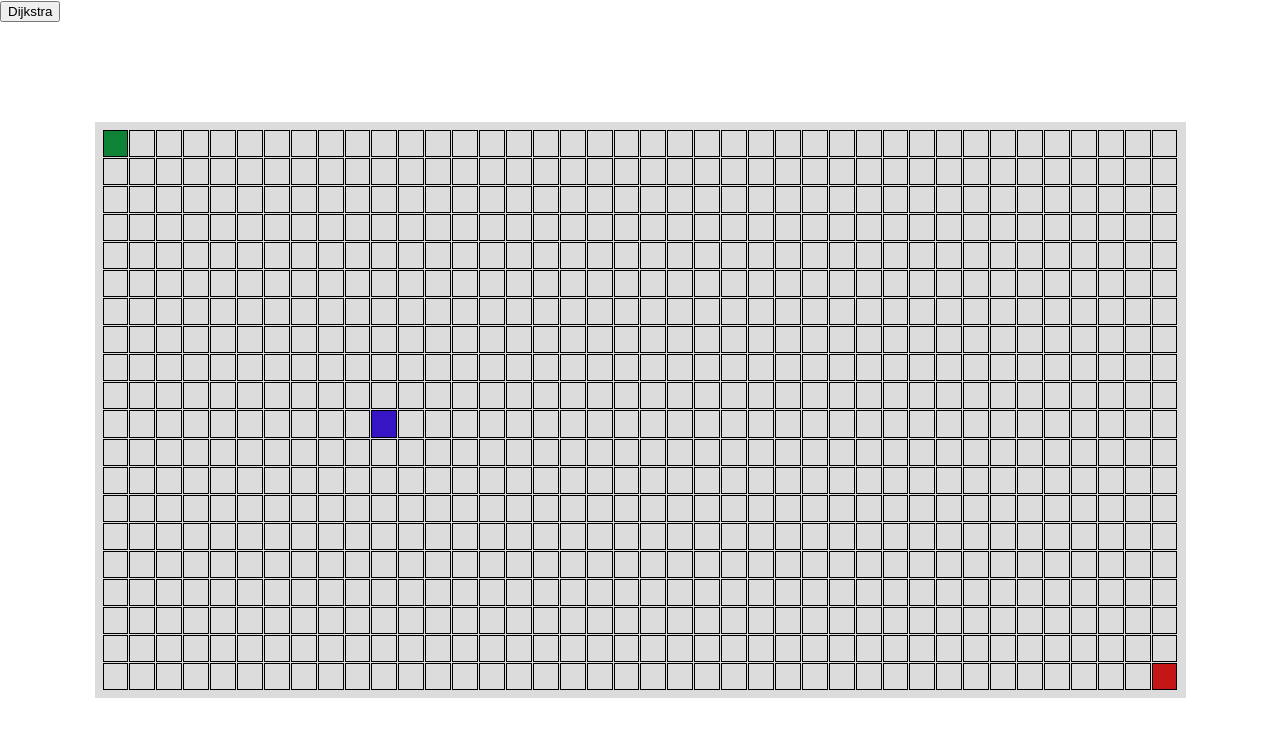
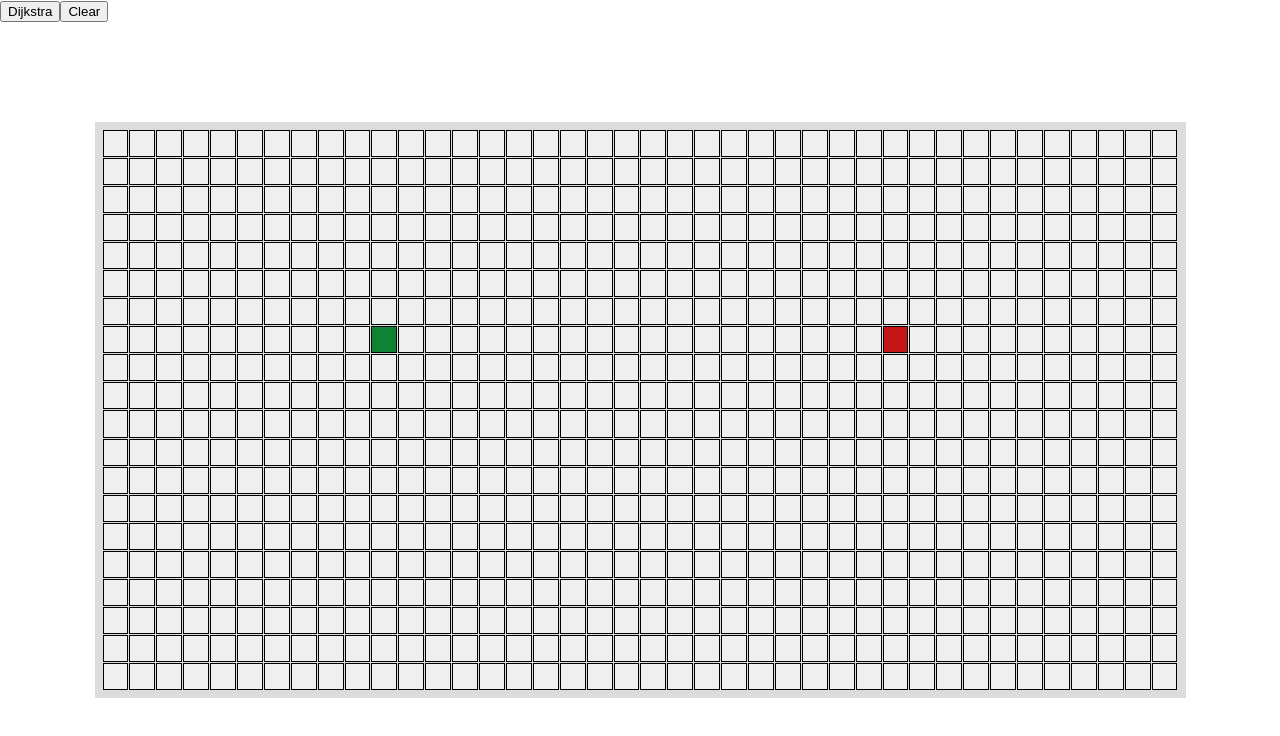
Before and after one commit to JeremyOlea/PathFinder, a React (Create React App) app: page / in a window 1280 px wide. Shown: the top 736 px of the page. Built offline with nearby package versions, Linux system fonts and the light colour scheme.

Commit message:
animate and clearing

```diff
--- a/src/Algorithms/Dijkstra.jsx
+++ b/src/Algorithms/Dijkstra.jsx
@@ -12,16 +12,6 @@ const dijkstra = (grid, start, end) => {
     });
 
     grid[start['row']][start['col']]['distance'] = 0;
-
-    // for(let i = 0; i < grid.length; i++) {
-    //     for(let j = 0; j < grid[0].length; j++) {
-    //         if(i == start.row && j == start.col) {
-    //             grid[i][j]['distance'] = 0;
-    //         } else {
-    //             grid[i][j]['distance'] = Infinity;
-    //         }
-    //     }
-    // }
 
     pq.queue(grid[start['row']][start['col']]);
     while(pq.length != 0) {
@@ -52,24 +42,31 @@ const dijkstra = (grid, start, end) => {
                     if(newNode['isEnd']) {
                         visited.add(newNode);
                         visitedOrder.push(newNode);
+                        newNode['prevNode'] = node;
                         shortestPath = getShortestPath(newNode);
                         return {visitedOrder, shortestPath};
                     }
                     let dist = 1;
-                    if (node.distance + dist < grid[nextRow][nextCol].distance) {
-                        grid[nextRow][nextCol]['prevNode'] = node;
-                        grid[nextRow][nextCol]['distance'] = node.distance + dist;
+                    if (node['distance'] + dist < newNode['distance']) {
+                        newNode['prevNode'] = node;
+                        newNode['distance'] = node.distance + dist;
                     }
                     pq.queue(grid[nextRow][nextCol]);
                 }
         }
     }
-    console.log('ending');
     return {visitedOrder, shortestPath};
 }
 
 const getShortestPath = (node) => {
-
+    let shortestPath = []
+    let currNode = node
+    while(currNode != null && !currNode['isStart']) {
+        shortestPath.push(currNode);
+        currNode = currNode['prevNode'];
+    }
+    shortestPath.push(currNode);
+    return shortestPath;
 }
 
 export default dijkstra;
--- a/src/PathFinder/Node/Node.css
+++ b/src/PathFinder/Node/Node.css
@@ -1,6 +1,18 @@
 .node {
-    background-color: rgb(220,220,220);
+    /* background-color: rgb(220,220,220); */
     border: 1px black solid;
+}
+
+.wall {
+    background-color: rgb(54, 22, 196) !important;
+}
+
+.visited {
+    background-color: rgb(22, 170, 196) !important;
+}
+
+.shortestPath {
+    background-color: rgb(155, 22, 196) !important;
 }
 
 .start {
@@ -10,7 +22,3 @@
 .end {
     background-color: rgb(196, 22, 22) !important;
 }
-
-.wall {
-    background-color: rgb(54, 22, 196) !important;
-}
--- a/src/PathFinder/Node/Node.jsx
+++ b/src/PathFinder/Node/Node.jsx
@@ -21,6 +21,7 @@ class Node extends Component{
         let col = this.state.col;
         return(
             <button
+                id={`${row}-${col}`}
                 className={`node ${isStart ? 'start' : ''} ${isEnd ? 'end' : ''} ${isWall ? 'wall' : ''}`}
                 onMouseDown={() => this.state.onMouseDown(row, col)}
                 onMouseEnter={() => this.state.onMouseEnter(row, col)}
--- a/src/PathFinder/PathFinder.jsx
+++ b/src/PathFinder/PathFinder.jsx
@@ -9,15 +9,25 @@ class PathFinder extends Component {
         this.state = {
             grid: [],
             mouseDown: false,
+            animating: false,
         };
 
         // this.handleMouseDown = this.handleMouseDown.bind(this);
         // this.handelMouseUp = this.handelMouseUp.bind(this);
         // this.handleMouseEnter = this.handleMouseEnter.bind(this);
         this.runAlgorithm = this.runAlgorithm.bind(this);
+        this.initGrid = this.initGrid.bind(this);
+        this.clearBoard = this.clearBoard.bind(this);
     }
 
     componentDidMount() {
+        let {grid, startNode, endNode} = this.initGrid();
+        this.setState({grid: grid});
+        this.setState({startNode: startNode});
+        this.setState({endNode: endNode});
+    }
+
+    initGrid() {
         let grid = [];
         for(let i = 0; i < 20; i++) {
             let row = []
@@ -25,9 +35,9 @@ class PathFinder extends Component {
                 row.push({
                     'row': i,
                     'col': j,
-                    'isWall': (i === 10 && j === 10),
-                    'isStart': (i === 0 && j === 0),
-                    'isEnd': (i === 19 && j === 39),
+                    'isWall': false,
+                    'isStart': (i === 7 && j === 10),
+                    'isEnd': (i === 7 && j === 29),
                     'distance': Infinity,
                     'prevNode': null,
                 });
@@ -47,14 +57,11 @@ class PathFinder extends Component {
             }
         }
 
-        this.setState({grid: grid})
-        this.setState({startNode: startNode})
-        this.setState({endNode: endNode})
-        console.log(startNode);
+        return {grid, startNode, endNode};
     }
 
     handleMouseEnter(row, col) {
-        if (this.state.mouseDown) {
+        if (this.state.mouseDown && !this.state.animating) {
             let newGrid = this.state.grid.slice();
             newGrid[row][col]['isWall'] = !newGrid[row][col]['isWall'];
             this.setState({grid: newGrid});
@@ -62,9 +69,13 @@ class PathFinder extends Component {
     }
 
     handleMouseDown(row, col) {
-        let newGrid = this.state.grid.slice();
-        newGrid[row][col]['isWall'] = !newGrid[row][col]['isWall'];
-        this.setState({grid: newGrid, mouseDown: true});
+        if(!this.state.animating) {
+            let newGrid = this.state.grid.slice();
+            newGrid[row][col]['isWall'] = !newGrid[row][col]['isWall'];
+            this.setState({grid: newGrid, mouseDown: true});
+        } else {
+            this.setState({mouseDown: false});
+        }
     }
 
     handelMouseUp() {
@@ -73,7 +84,46 @@ class PathFinder extends Component {
 
     runAlgorithm() {
         console.log('calling');
-        dijkstra(this.state.grid, this.state.startNode, this.state.endNode);
+        let {visitedOrder, shortestPath} = dijkstra(this.state.grid, this.state.startNode, this.state.endNode);
+        this.animateAlgorithm(visitedOrder, shortestPath)
+    }
+
+    async animateAlgorithm(visitedOrder, shortestPath) {
+        this.setState({animating: true});
+        for(let i = 0; i < visitedOrder.length + shortestPath.length; i++) {
+            setTimeout(() => {
+                if(i < visitedOrder.length) {
+                    const node = visitedOrder[i];
+                    let className = document.getElementById(`${node.row}-${node.col}`).className;
+                    document.getElementById(`${node.row}-${node.col}`).className = className + ' visited';
+                }
+                else {
+                    let shortest = shortestPath.slice();
+                    while(shortest.length != 0) {
+                        let node = shortest.pop();
+                        let className = document.getElementById(`${node.row}-${node.col}`).className;
+                        document.getElementById(`${node.row}-${node.col}`).className = className + ' shortestPath';
+                    }
+                }
+            }, 10 * i);
+        }
+    }
+
+    clearBoard() {
+        this.setState({animating : false});
+        let {grid, startNode, endNode} = this.initGrid();
+        this.setState({grid: grid});
+        this.setState({startNode: startNode});
+        this.setState({endNode: endNode});
+        for(let i = 0; i < this.state.grid.length; i++) {
+            for(let j = 0; j < this.state.grid[i].length; j++) {
+                let isStart = grid[i][j]['isStart'];
+                let isEnd = grid[i][j]['isEnd'];
+                let isWall = grid[i][j]['isWall'];
+                let node = grid[i][j];
+                document.getElementById(`${node.row}-${node.col}`).className = `node ${isStart ? 'start' : ''} ${isEnd ? 'end' : ''} ${isWall ? 'wall' : ''}`
+            }
+        }
     }
 
     render() {
@@ -99,6 +149,9 @@ class PathFinder extends Component {
                 <button onClick={this.runAlgorithm}>
                     Dijkstra
                 </button>
+                <button onClick={this.clearBoard}>
+                    Clear
+                </button>
                 <div className='grid' onMouseLeave={() => this.setState({mouseDown : false})}>
                     {screenGrid}
                 </div>
```
